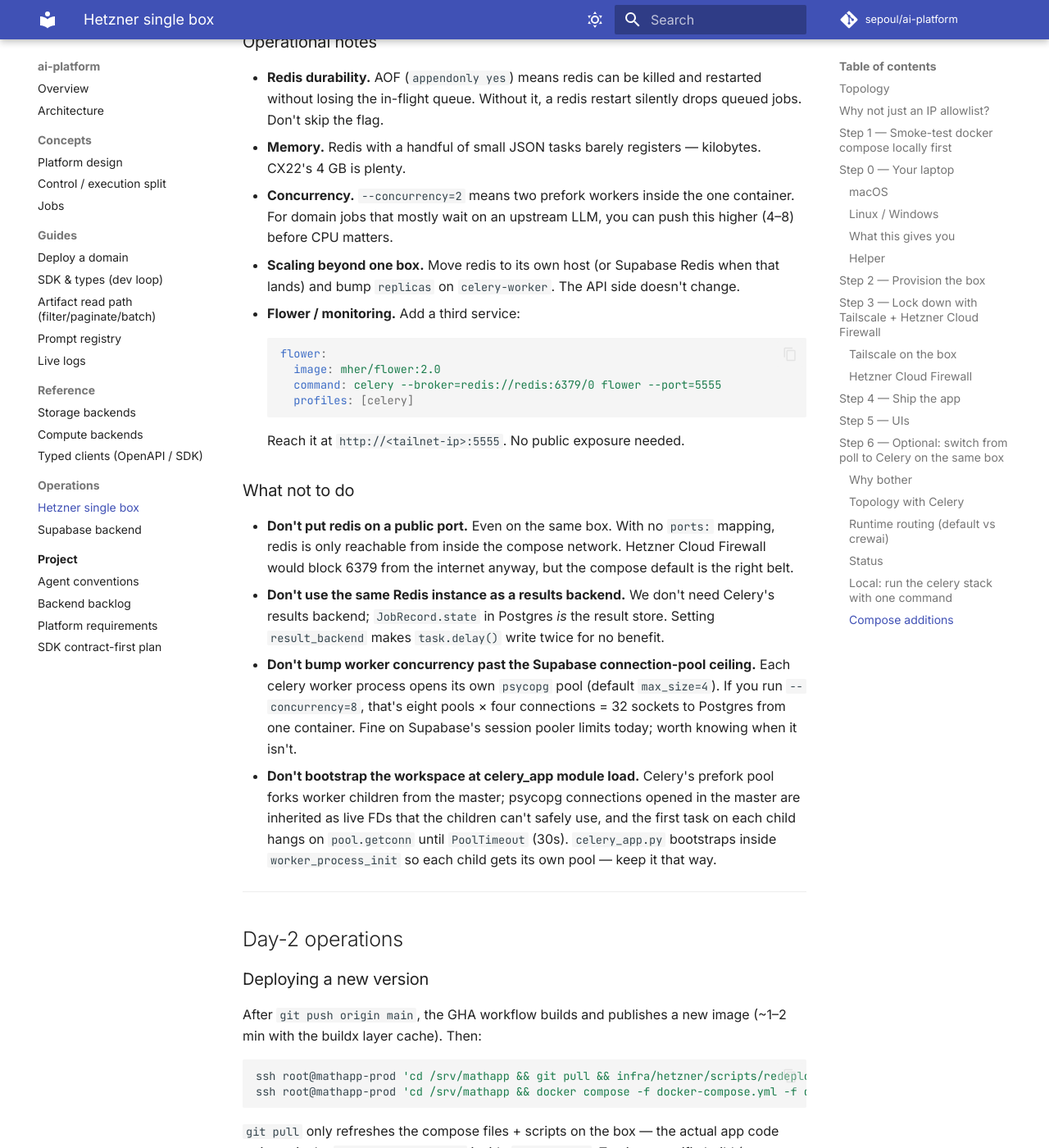
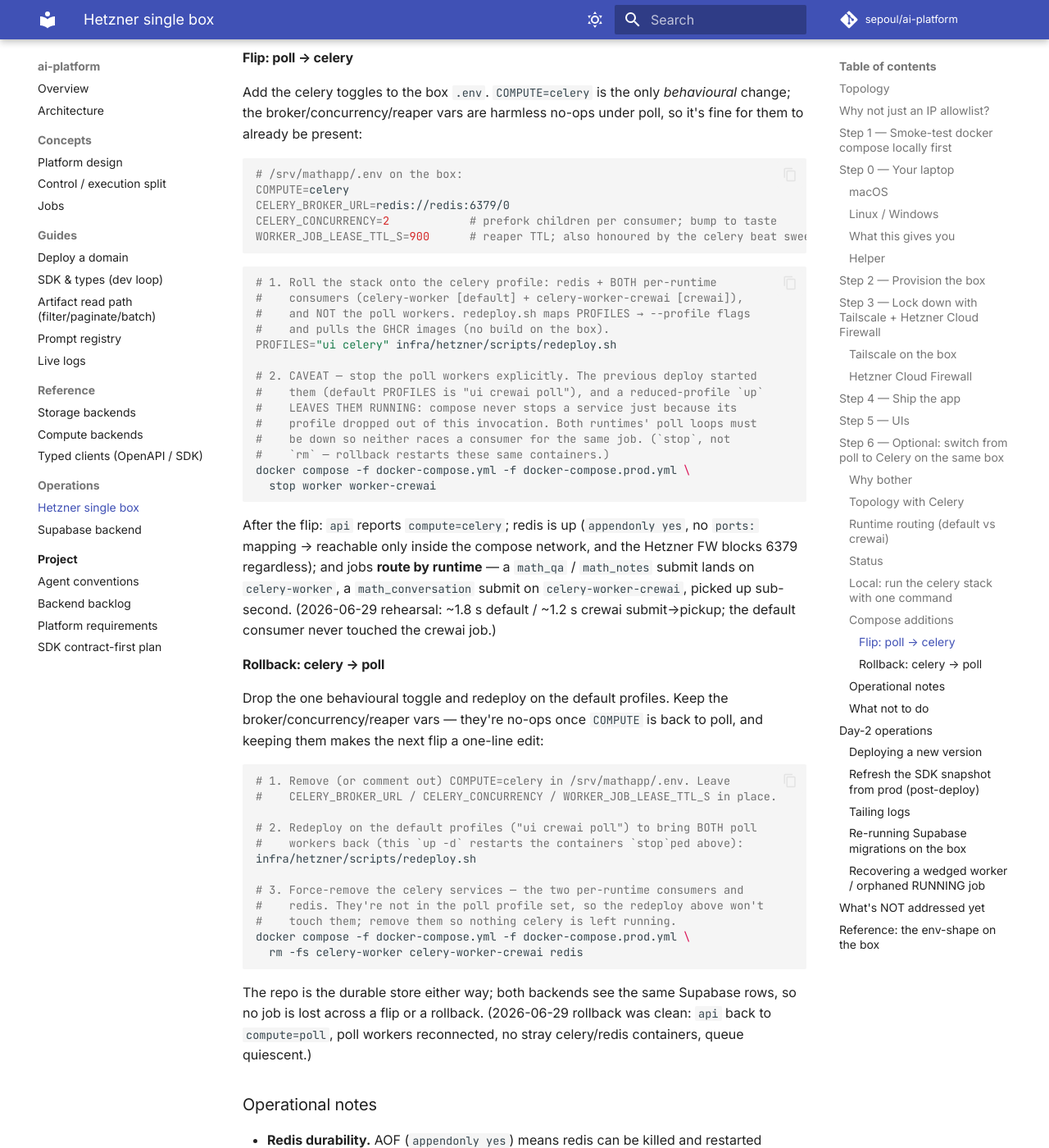
Before and after one commit to sepoul/ai-platform, an MkDocs documentation site: the page built from docs/operations/hetzner-deploy.md, in a window 1280 px wide and 1400 px high, scrolled down 12116 px. Shown: the whole window at 82% size. Built offline with MkDocs 1.6.1 and Material for MkDocs 9.7.7, drawn with Linux system fonts in a browser that asks for light colours; comment, search, counter and statistics services are not loaded; some of the changed text lies outside the part shown.

Commit message:
docs(celery): mark prod celery flip validated on the box (#68) (#76)
The prod (Hetzner) celery path was documented in hetzner-deploy.md §6 but
flagged "not yet exercised on the box." The operator deployed main@d30f4aa
to mathapp-prod and rehearsed the flip + rollback on 2026-06-29 — PASS. This
folds that rehearsed recipe in and flips the status banner.

- hetzner-deploy.md: top banner + §6 Status now read "validated on the box
  2026-06-29" with the captured evidence (default math_qa ~1.8s →SUCCEEDED on
  both submit+review enqueue paths; crewai math_conversation ~1.2s on
  runtime.crewai with the default consumer seeing it 0 times; redis AOF +
  internal-only; #73 install-once held; clean rollback). The flip/rollback
  block is replaced with the exact rehearsed recipe: COMPUTE=celery +
  broker/concurrency/reaper vars → PROFILES="ui celery" redeploy.sh → stop
  worker worker-crewai (with the caveat that a reduced-profile `up` leaves the
  poll workers running); rollback = COMPUTE unset → redeploy.sh → rm -fs the
  two celery consumers + redis, keeping the no-op vars.
- .prodenv.example: document COMPUTE / CELERY_BROKER_URL / CELERY_CONCURRENCY
  (poll stays the prod default). .env.example already carried all four.
- NEXT_BEST_STEPS.md: mark #68 done with a "what landed" note (closes #64).

Docs + env-example only; no code logic. Test suite unaffected (372 tests
collect clean).

Co-authored-by: Claude Opus 4.8 (1M context) <noreply@anthropic.com>

````diff
--- a/docs/operations/hetzner-deploy.md
+++ b/docs/operations/hetzner-deploy.md
@@ -16,8 +16,10 @@ zero-downtime story; that's a different document.
 > Step 6's Celery wiring is implemented — including per-runtime queue
 > routing (default vs crewai, issue #66) — and runs as a clean local
 > mode (`scripts/compose-celery.sh up -d`, no poll/celery race) with a
-> committed broker round-trip test (`scripts/test-celery.sh`); not yet
-> exercised on the box. The manual
+> committed broker round-trip test (`scripts/test-celery.sh`). The prod
+> flip + rollback was **rehearsed on the box (`mathapp-prod`) 2026-06-29
+> and passed** (issue #68) — see §6 for the validated recipe. `poll`
+> remains the prod default. The manual
 > provisioning steps below are now the *reference* — the day-to-day
 > path is `terraform apply` then `redeploy.sh`. See
 > [infra/hetzner/README.md](../infra/hetzner/README.md).
@@ -422,6 +424,27 @@ runtime later is one more queue + one more consumer, no producer change.
 
 ### Status
 
+> **Validated on the box (`mathapp-prod`) 2026-06-29 — PASS ✅** (issue #68).
+> The flip + rollback below were rehearsed end-to-end against
+> `main`@d30f4aa (which also ships the #62 hang-fix: pool keepalives +
+> `WORKER_JOB_LEASE_TTL_S=900`). Evidence captured on the box:
+>
+> - **default `math_qa`:** picked up ~1.8 s after submit → RUNNING → review
+>   gate → approved → SUCCEEDED — i.e. **both** the submit *and* the review
+>   enqueue paths went through the broker.
+> - **crewai `math_conversation`:** picked up ~1.2 s → SUCCEEDED, routed to
+>   `runtime.crewai`; the **default consumer saw it 0 times** (per-runtime
+>   isolation confirmed).
+> - **redis:** `appendonly yes`, no `ports:` mapping (internal-only); the
+>   Hetzner Cloud Firewall blocks 6379 too.
+> - **install-once (#73)** held on the box — both prefork children of each
+>   consumer served the full runtime set, no `google/_upb` boot race.
+> - **rollback was clean:** `api` back to `compute=poll`, the poll workers
+>   reconnected, and no stray celery/redis containers were left behind.
+>
+> `COMPUTE=poll` stays the prod default; this is a *flip-on-when-we-want-it*
+> capability, not a new default.
+
 Wiring is in place as of 2026-05-12 and per-runtime routing landed with
 issue #66: `celery[redis]>=5.4` is in `packages/core/pyproject.toml`,
 `packages/worker/src/ai_platform/entrypoints/celery_app.py` defines the
@@ -553,34 +576,74 @@ The poll `worker`/`worker-crewai` sit behind the `poll`/`crewai`
 profiles and the broker pair + both per-runtime consumers behind
 `celery`, so the modes are selected by profile — a fresh bring-up of
 one never includes the other. Flipping a box that's *already* running
-the poll workers is the subject of the rehearsed flip + rollback in
-#68; the shape is:
+the poll workers is the **rehearsed, reversible** procedure below —
+validated on `mathapp-prod` 2026-06-29 (PASS; timings + evidence under
+[§6 Status](#status)).
+
+#### Flip: poll → celery
+
+Add the celery toggles to the box `.env`. `COMPUTE=celery` is the only
+*behavioural* change; the broker/concurrency/reaper vars are harmless
+no-ops under poll, so it's fine for them to already be present:
 
 ```bash
-# .env on the box gets two new lines:
+# /srv/mathapp/.env on the box:
 COMPUTE=celery
-CELERY_CONCURRENCY=2   # bump to taste
+CELERY_BROKER_URL=redis://redis:6379/0
+CELERY_CONCURRENCY=2            # prefork children per consumer; bump to taste
+WORKER_JOB_LEASE_TTL_S=900      # reaper TTL; also honoured by the celery beat sweep
+```
 
-# Roll the stack onto the celery profile: redis + BOTH per-runtime
-# consumers (celery-worker + celery-worker-crewai), and NOT the poll
-# workers. redeploy.sh maps PROFILES → --profile flags and pulls the
-# GHCR images (no build on the box).
-PROFILES="ui celery" ./infra/hetzner/scripts/redeploy.sh
+```bash
+# 1. Roll the stack onto the celery profile: redis + BOTH per-runtime
+#    consumers (celery-worker [default] + celery-worker-crewai [crewai]),
+#    and NOT the poll workers. redeploy.sh maps PROFILES → --profile flags
+#    and pulls the GHCR images (no build on the box).
+PROFILES="ui celery" infra/hetzner/scripts/redeploy.sh
 
-# The previous deploy started the poll workers (default PROFILES is
-# "ui crewai poll"); `up` with the reduced set leaves them running, so
-# stop BOTH runtimes' poll workers explicitly — neither's poll loop
-# should race a consumer.
+# 2. CAVEAT — stop the poll workers explicitly. The previous deploy started
+#    them (default PROFILES is "ui crewai poll"), and a reduced-profile `up`
+#    LEAVES THEM RUNNING: compose never stops a service just because its
+#    profile dropped out of this invocation. Both runtimes' poll loops must
+#    be down so neither races a consumer for the same job. (`stop`, not
+#    `rm` — rollback restarts these same containers.)
 docker compose -f docker-compose.yml -f docker-compose.prod.yml \
   stop worker worker-crewai
-docker compose -f docker-compose.yml -f docker-compose.prod.yml \
-  rm -f worker worker-crewai
 ```
 
-To roll back: drop `COMPUTE=celery` and redeploy with the default
-profiles (`./redeploy.sh`, which is `ui crewai poll`) to bring the poll
-workers back, then take down the celery services. The repo is the
-durable store either way; both backends see the same Supabase rows.
+After the flip: `api` reports `compute=celery`; redis is up (`appendonly
+yes`, no `ports:` mapping → reachable only inside the compose network, and
+the Hetzner FW blocks 6379 regardless); and jobs **route by runtime** — a
+`math_qa` / `math_notes` submit lands on `celery-worker`, a
+`math_conversation` submit on `celery-worker-crewai`, picked up sub-second.
+(2026-06-29 rehearsal: ~1.8 s default / ~1.2 s crewai submit→pickup; the
+default consumer never touched the crewai job.)
+
+#### Rollback: celery → poll
+
+Drop the one behavioural toggle and redeploy on the default profiles. Keep
+the broker/concurrency/reaper vars — they're no-ops once `COMPUTE` is back
+to poll, and keeping them makes the next flip a one-line edit:
+
+```bash
+# 1. Remove (or comment out) COMPUTE=celery in /srv/mathapp/.env. Leave
+#    CELERY_BROKER_URL / CELERY_CONCURRENCY / WORKER_JOB_LEASE_TTL_S in place.
+
+# 2. Redeploy on the default profiles ("ui crewai poll") to bring BOTH poll
+#    workers back (this `up -d` restarts the containers `stop`ped above):
+infra/hetzner/scripts/redeploy.sh
+
+# 3. Force-remove the celery services — the two per-runtime consumers and
+#    redis. They're not in the poll profile set, so the redeploy above won't
+#    touch them; remove them so nothing celery is left running.
+docker compose -f docker-compose.yml -f docker-compose.prod.yml \
+  rm -fs celery-worker celery-worker-crewai redis
+```
+
+The repo is the durable store either way; both backends see the same
+Supabase rows, so no job is lost across a flip or a rollback. (2026-06-29
+rollback was clean: `api` back to `compute=poll`, poll workers reconnected,
+no stray celery/redis containers, queue quiescent.)
 
 ### Operational notes
 
````
Also changed, not shown: NEXT_BEST_STEPS.md (+24 -0 lines), 1 other file.
